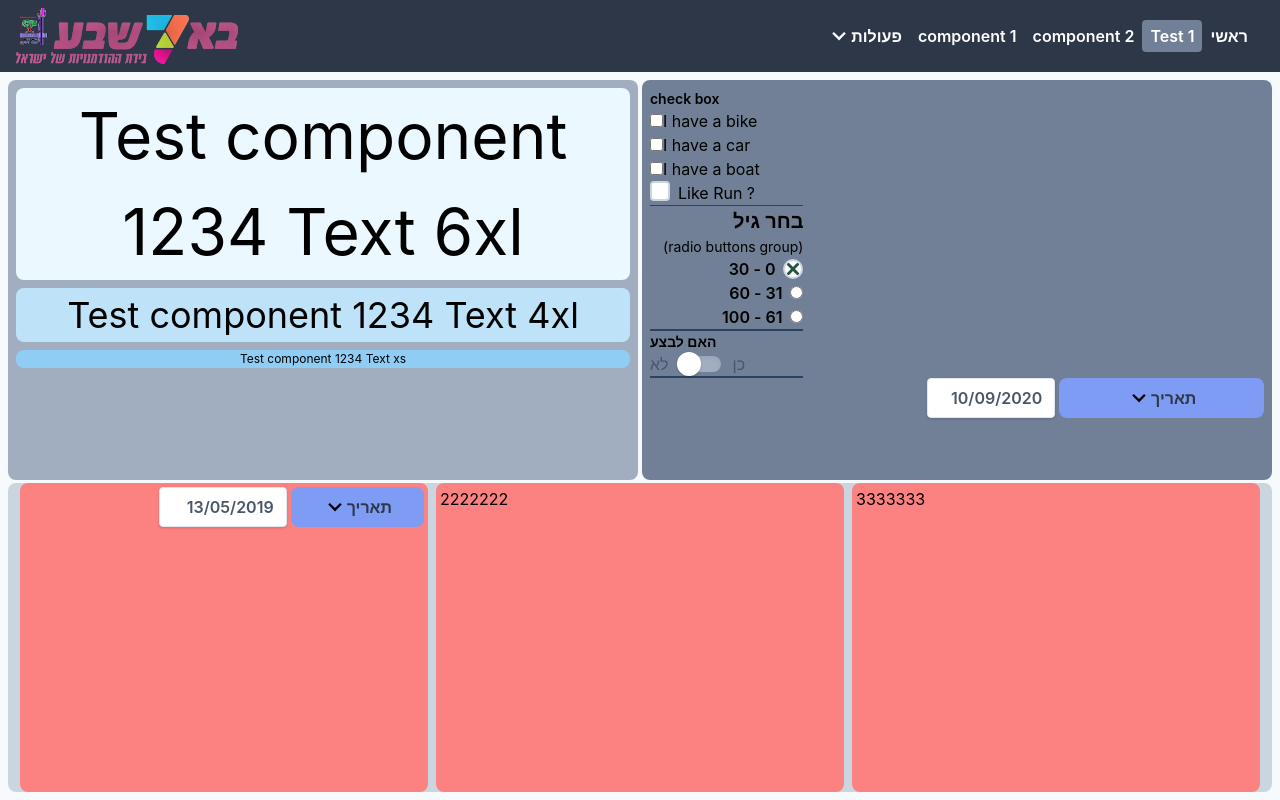
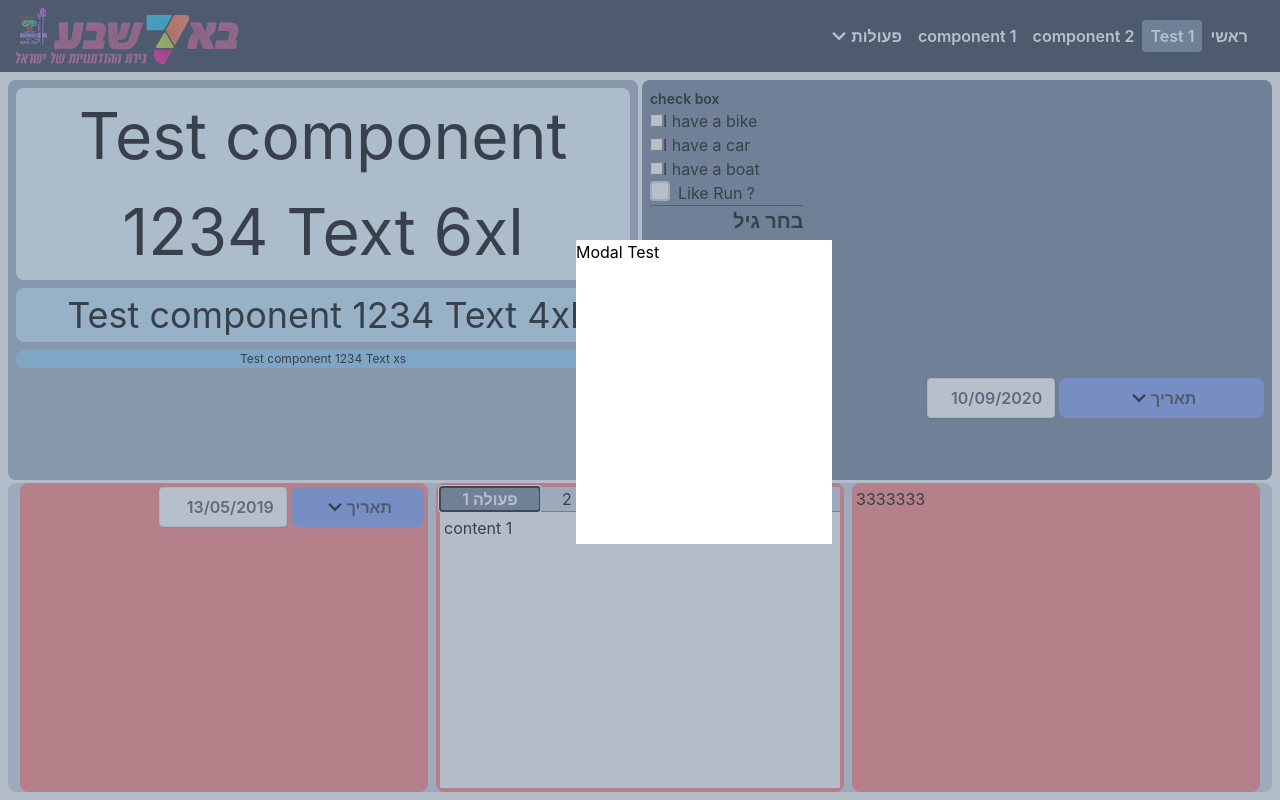
Before and after one commit to nahummor/react-tailwind, a React (Create React App) app: page /test1 in a window 1280 px wide. Built offline with nearby package versions, Linux system fonts and the light colour scheme.

Commit message:
add modal component

```diff
--- a/src/components/TestComponent1/TestComponent1.js
+++ b/src/components/TestComponent1/TestComponent1.js
@@ -2,6 +2,8 @@ import React, { useState, useCallback } from 'react';
 import './TestComponent1.css';
 import Calendar from '../UI/Calendar/Calendar';
 import ToggleButton from '../UI/ToggleButton/ToggleButton';
+import Tab from '../UI/Tab/Tab';
+import Modal from '../UI/Modal/Modal';
 
 const TestComponent1 = () => {
    const [bikeSelected, setBikeSelected] = useState(false);
@@ -201,12 +203,28 @@ const TestComponent1 = () => {
                />
             </div>
             <div className='bg-red-400 m-1 rounded-lg p-1 w-full sm:w-1/3 h-full'>
-               2222222
+               <Tab tabsTitle={['פעולה 1', 'פעולה 2', 'פעולה 3', 'פעולה 4']}>
+                  <div id='tab1'>content 1</div>
+                  <div id='tab2'>
+                     <Calendar
+                        onDateChange={onCalendarDateChange}
+                        value={'12/8/2019'}
+                     />
+                  </div>
+                  <div id='tab3'>content 3</div>
+                  <div id='tab4'>
+                     content 4 Lorem ipsum dolor sit, amet consectetur
+                     adipisicing elit. Earum minus tenetur quis adipisci iste
+                     quisquam unde voluptatem distinctio nesciunt beatae aliquid
+                     illum fuga error eligendi, expedita, est nemo magni odio?
+                  </div>
+               </Tab>
             </div>
             <div className='bg-red-400 m-1 rounded-lg p-1 w-full sm:w-1/3 h-full'>
                3333333
             </div>
          </div>
+         <Modal />
       </div>
    );
 };
--- /dev/null
+++ b/src/components/UI/Modal/Modal.js
@@ -0,0 +1,16 @@
+import React from 'react';
+
+const Modal = ({ open }) => {
+   return (
+      <div className='fixed inset-0 h-full w-full'>
+         <div className='fixed inset-0 bg-gray-600 opacity-50 h-full'></div>
+         <div
+            className='fixed bg-white w-64 h-76'
+            style={{ top: '30vh', left: '45vw' }}>
+            Modal Test
+         </div>
+      </div>
+   );
+};
+
+export default Modal;
--- /dev/null
+++ b/src/components/UI/Tab/Tab.js
@@ -0,0 +1,43 @@
+import React, { useState } from 'react';
+
+const Tab = ({ tabsTitle, children }) => {
+   const [tabIndex, setTabIndex] = useState(1);
+
+   let elements = React.Children.toArray(children);
+
+   const onSelectTabHandler = (index) => (event) => {
+      setTabIndex(index);
+   };
+
+   // create dynamic buttons
+   const buttons = elements.map((element, index) => {
+      return (
+         <button
+            key={index + 1}
+            id={'btn-' + index + 1}
+            onClick={onSelectTabHandler(index + 1)}
+            className='w-full bg-gray-400 focus:bg-gray-600 focus:text-white focus:font-semibold'
+            autoFocus={index === 0 ? true : false}>
+            {tabsTitle[index]}
+         </button>
+      );
+   });
+
+   // create dynamic tabs
+   const tabs = elements.map((element, index) => {
+      return React.cloneElement(element, {
+         className: tabIndex === index + 1 ? 'p-1' : 'hidden',
+      });
+   });
+
+   return (
+      <div className='bg-gray-100 h-full'>
+         <div className='flex flex-row border-b border-solid border-gray-600'>
+            {buttons}
+         </div>
+         {tabs}
+      </div>
+   );
+};
+
+export default Tab;
```
